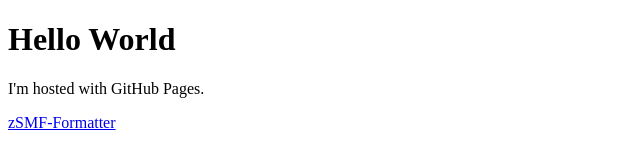
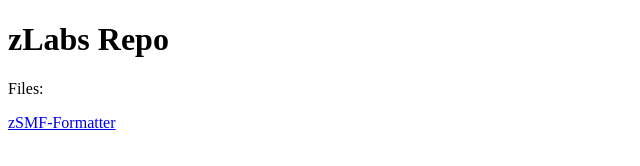
Before and after one commit to zlabs-github/zlabs-github, a plain HTML site: page index.html in a window 1280 px wide. Shown: the whole page, without its empty margins (0-640 px from the left). Drawn offline with Linux system fonts and the light colour scheme.

Commit message:
Update index.html

```diff
--- a/index.html
+++ b/index.html
@@ -1,8 +1,8 @@
 <!DOCTYPE html>
 <html>
 <body>
-<h1>Hello World</h1>
-<p>I'm hosted with GitHub Pages.</p>
+<h1>zLabs Repo</h1>
+<p>Files:</p>
 <a href="https://github.com/zlabs-github/zSMF-Formatter-Repo/blob/main/zSMF%20Reporter.zip?raw=true">zSMF-Formatter</a>
 </body>
 </html>
```
